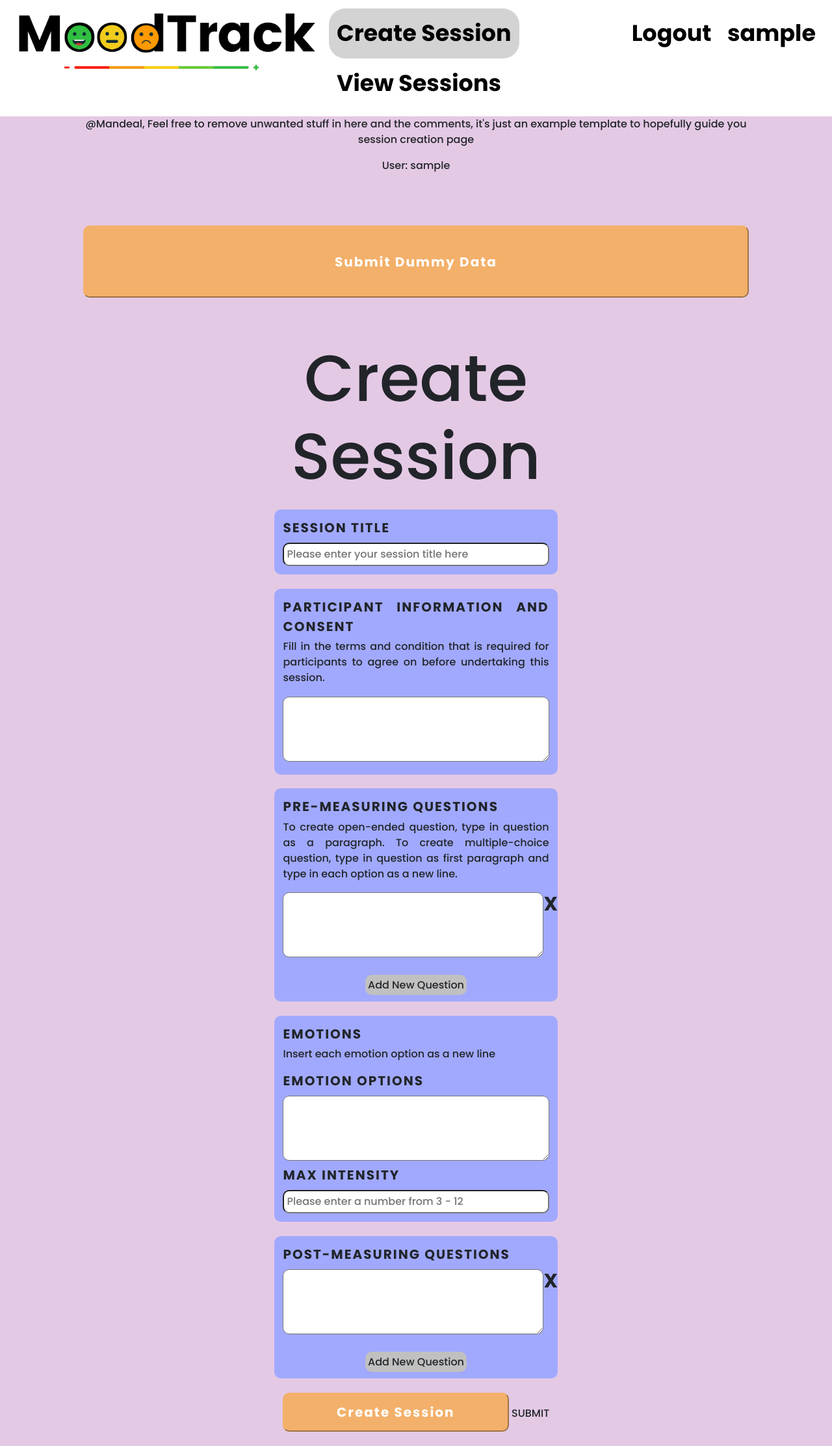
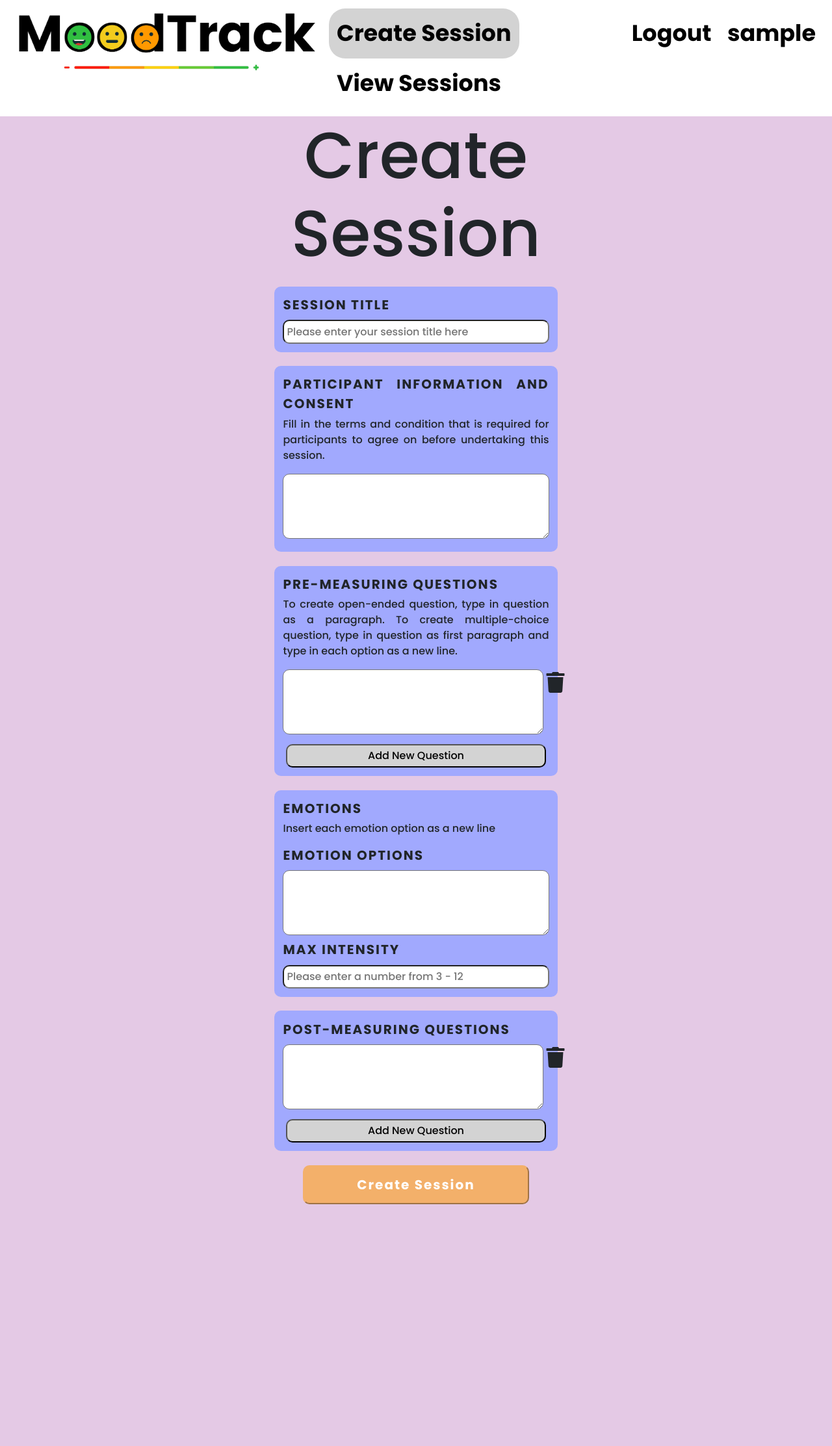
Before and after one commit to carrrmenleong/EmotionApp, a Flask app: page /createsession in a window 1280 px wide. Shown: the whole page at 65% size. After the commit the page ends 1853 px from the top, so only its background shows below. Run offline with Flask 2, Linux system fonts and the light colour scheme; the visitor is signed in with stand-in values (Sample User, id 1); data comes from the database, SQL or seed files in the repository; both versions use the stored data as it was after the commit; some libraries are stand-ins or nearby versions.

Commit message:
Updating CSS of Create Session

```diff
--- a/app/static/css/createsession.css
+++ b/app/static/css/createsession.css
@@ -52,13 +52,11 @@ textarea{
     border-radius: 10px;
 }
 
-
-
-.del{
+i{
     position:absolute;
-    font-size: 30px;
-    font-weight: 600;
     cursor: pointer;
+    padding:1%;
+    padding-top: 2%;
 }
 
 .qblock{
@@ -67,14 +65,15 @@ textarea{
 }
 
 .add{
-    cursor: pointer;
+    margin-top: 2%;
+    border-radius: 10px;
+    background-color: lightgrey;
+    width: 98%;
     padding: 1%;
-    border-radius: 10px;
-    background-color: silver;
 
 }
 
-button{
+#submit{
     font-size: 20px;
     font-weight: bold;
     letter-spacing: 2px;
--- a/app/static/js/createsession.js
+++ b/app/static/js/createsession.js
@@ -15,7 +15,7 @@ function add(target){
 
     //creating necessary elements
     question = document.createElement('textarea')
-    close = document.createElement('span')
+    close = document.createElement('i')
 
     //setting attributes of elements
     if (target == 'pre'){
@@ -26,10 +26,7 @@ function add(target){
         question.setAttribute('class', 'postQ')
         close.setAttribute('id', 'postD'+counter)
     }
-    //question.setAttribute('class', 'question')
-    close.textContent = 'X'
-    close.setAttribute('class', 'del')
-    //close.setAttribute('id', 'd'+counter)
+    close.setAttribute('class', 'fas fa-trash fa-2x')
     close.setAttribute('onclick', 'del(this)')
 
     //creating child to be appended into parent
@@ -96,6 +93,7 @@ function retrieve_intensity(){
     intensity = parseInt(document.getElementById('intensity').value)
     return intensity
 }
+
 //post questions
 function retrieve_postquestions(){
     var postquestions = []
@@ -105,6 +103,7 @@ function retrieve_postquestions(){
     }
     return postquestions
 }
+
 //function to retrieve and submit results
 function submit(){
 
--- a/app/templates/createsession.html
+++ b/app/templates/createsession.html
@@ -4,42 +4,10 @@
 
 <head>
     <link rel = 'stylesheet' href = '../static/css/createsession.css'>
+    <link rel="stylesheet" href="https://cdnjs.cloudflare.com/ajax/libs/font-awesome/5.9.0/css/all.css"></link>
     <script src='../static/js/createsession.js'></script>
 </head>
- @Mandeal, Feel free to remove unwanted stuff in here and the comments, it's just an example template to hopefully guide you
-<p>session creation page</p>
-<p>User: {{current_user.username}}</p>
-<button onclick="submitSession()">Submit Dummy Data</button>
-<script>
-// POST REQUEST JSON DATA FORMAT
-// {sessionTitle:'',consent:'',preQuestions:['',''],emotions:'',intensity:'',postQuestions:['','']}
-// ----------------------------------------------------------
-    function submitSession() {
-        console.log('submitted?')
-        // Dummy data
-        var mydata = { sessionTitle:'HEHE', consent: 'consent mtfk', preQuestions: ['q1(open ended)','q2(mult choice)\noption1\noption2'], emotions: 'happy\nsad', intensity: 10, postQuestions: ['q1(open ended)','q2(mult choice)\noption1\noption2'] }
-        console.log('TEST:',mydata)
-        var xhttp = new XMLHttpRequest();
-        xhttp.onreadystatechange = function () {
 
-            if (xhttp.readyState === XMLHttpRequest.DONE) {
-                const status = xhttp.status;
-                if (status === 0 || (status >= 200 && status < 400)) {
-                    // The request has been completed successfully
-                    console.log('Submitted!')
-                    console.log(xhttp.responseText);
-                } else {
-                    console.log(xhttp.responseText);
-                    // Oh no! There has been an error with the request!
-                }
-            }
-        }
-        xhttp.open('POST', '/createsession', true);
-        xhttp.setRequestHeader('Content-Type', 'application/json');
-        xhttp.send(JSON.stringify(mydata));
-    }
-
-</script>
 <body>
     <div class = 'parent'>
         <h1> Create Session </h1>
@@ -64,10 +32,10 @@
                 <div id = 'pre_questions'>
                     <div id = '1' class = 'qblock'>
                         <textarea id = 't1' class = 'preQ'> </textarea>
-                        <span id = 'preqD1' class="del" onclick = 'del(this)'>X</span>
+                        <i class="fas fa-trash fa-2x" aria-hidden="true" id = 'preqD1' onclick ='del(this)'></i>
                     </div>
                 </div>
-            <br><span class = 'add' onclick = "add('pre')"> Add New Question </span><br>
+            <button class = 'add' onclick = "add('pre')"> Add New Question </button>
         </div>
 
         <!--Emotions -->
@@ -87,14 +55,13 @@
             <div id = 'post_questions'>
                 <div id = '2' class = 'qblock'>
                     <textarea id = 't2' class = 'postQ'> </textarea>
-                    <span id = 'postD2' class="del" onclick = 'del(this)'>X</span>
+                    <i class="fas fa-trash fa-2x" aria-hidden="true" id = 'postD2' onclick ='del(this)'></i>
                 </div>
             </div>
-            <br><span class = 'add' onclick ="add('post')"> Add New Question </span><br>
+            <button class = 'add' onclick ="add('post')"> Add New Question </button>
         </div>
 
-        <button onclick="submit()">Create Session</button>
-        <span onclick = 'submit()'> SUBMIT </span>
+        <button onclick="submit()" id = 'submit'>Create Session</button>
 
     </div>
 </body>
```
Also changed, not shown: app.db.
